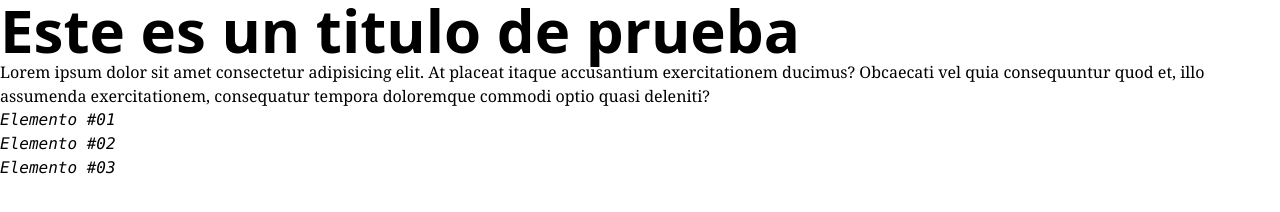
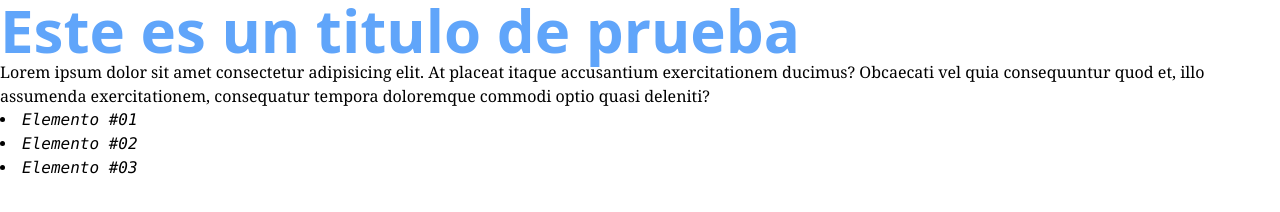
Before and after one commit to EduardoUDG/Tailwind-CSS-primeros-pasos, a plain HTML site: page index.html in a window 1280 px wide. Drawn offline with nearby package versions, Linux system fonts and the light colour scheme.

Commit message:
fuentes pate II

```diff
--- a/index.html
+++ b/index.html
@@ -4,6 +4,7 @@
     <meta charset="UTF-8">
     <meta name="viewport" content="width=device-width, initial-scale=1.0">
     <link href="https://unpkg.com/tailwindcss@^2/dist/tailwind.min.css" rel="stylesheet">
+    <link rel="stylesheet" href="style.css">
     <title>Tailwind Css</title>
 </head>
 <body class="bg-gray-00">
@@ -31,12 +32,12 @@ text-9x1
 
 
 <div class="container mx-auto">
-    <h1 class="font-sans sm:text-3xl lg:text-6xl font-bold">Este es un titulo de prueba</h1>
+    <h1 class="font-sans sm:text-3xl lg:text-6xl font-bold text-blue-900 hover:text-blue-400">Este es un titulo de prueba</h1>
     <p class="font-serif">Lorem ipsum dolor sit amet consectetur adipisicing elit. At placeat itaque accusantium exercitationem
         ducimus? Obcaecati vel quia consequuntur quod et, illo assumenda exercitationem, consequatur tempora
         doloremque commodi optio quasi deleniti?
     </p>
-    <ul>
+    <ul class="list-disc list-inside">
         <li class="font-mono italic">Elemento #01</li>
         <li class="font-mono italic">Elemento #02</li>
         <li class="font-mono italic">Elemento #03</li>
```
